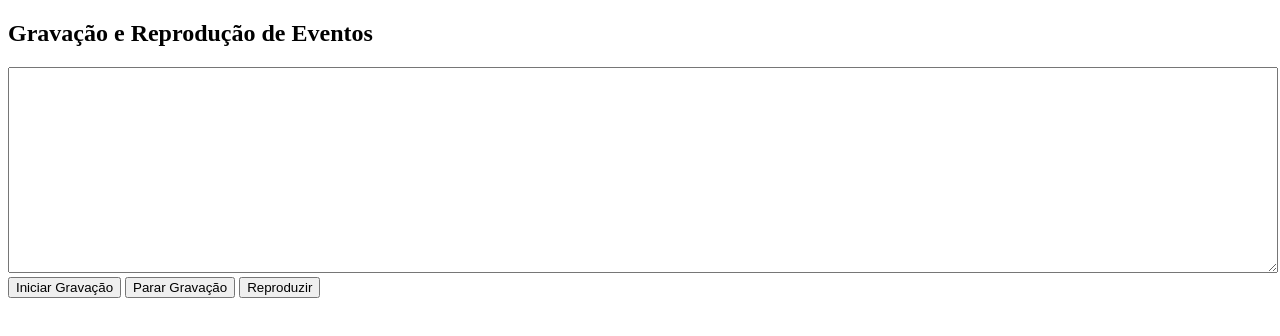
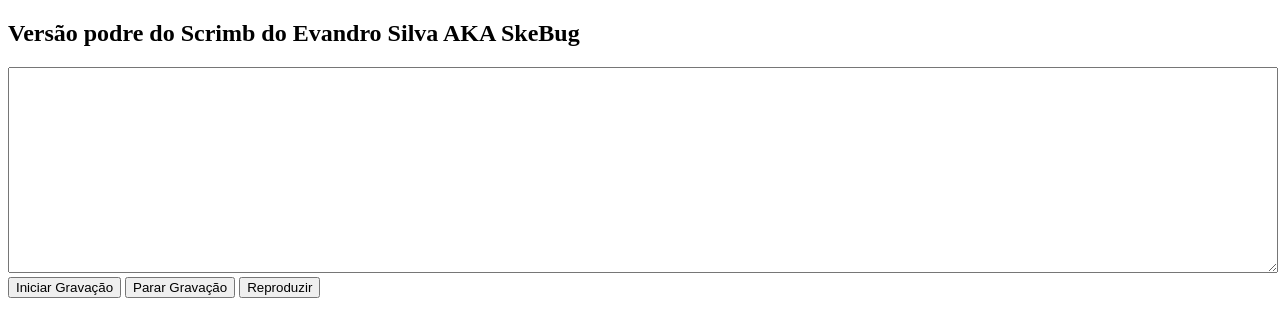
Before and after one commit to SkeBug/events-player, a plain HTML site: page index.html in a window 1280 px wide. Drawn offline with Linux system fonts and the light colour scheme.

Commit message:
change h2

```diff
--- a/index.html
+++ b/index.html
@@ -2,7 +2,7 @@
 <html>
 
 <body>
-    <h2>Gravação e Reprodução de Eventos</h2>
+    <h2>Versão podre do Scrimb do Evandro Silva AKA SkeBug</h2>
     <textarea id="code-editor" style="width:100%;height:200px"></textarea>
     <button onclick="startRecording()">Iniciar Gravação</button>
     <button onclick="stopRecording()">Parar Gravação</button>
```
